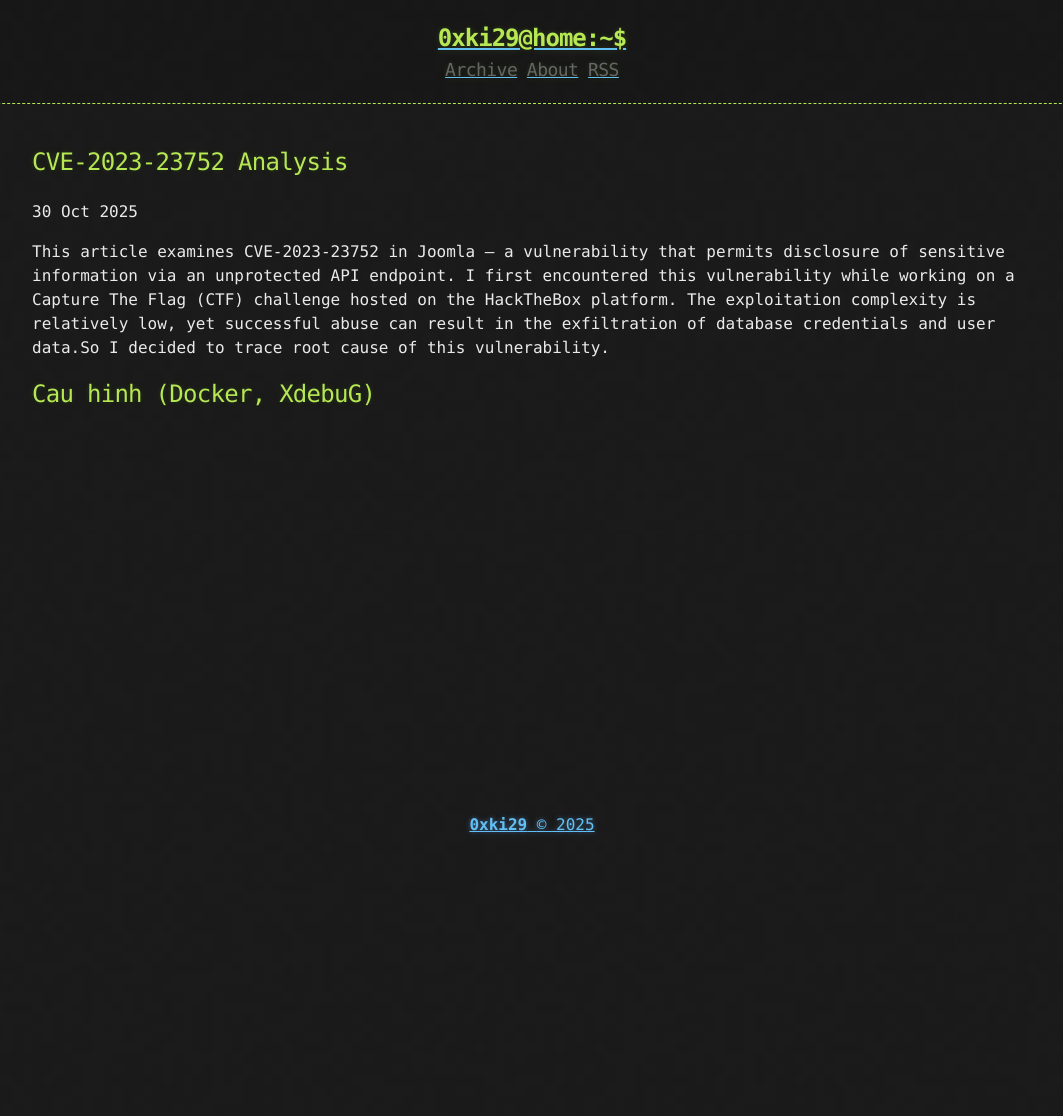
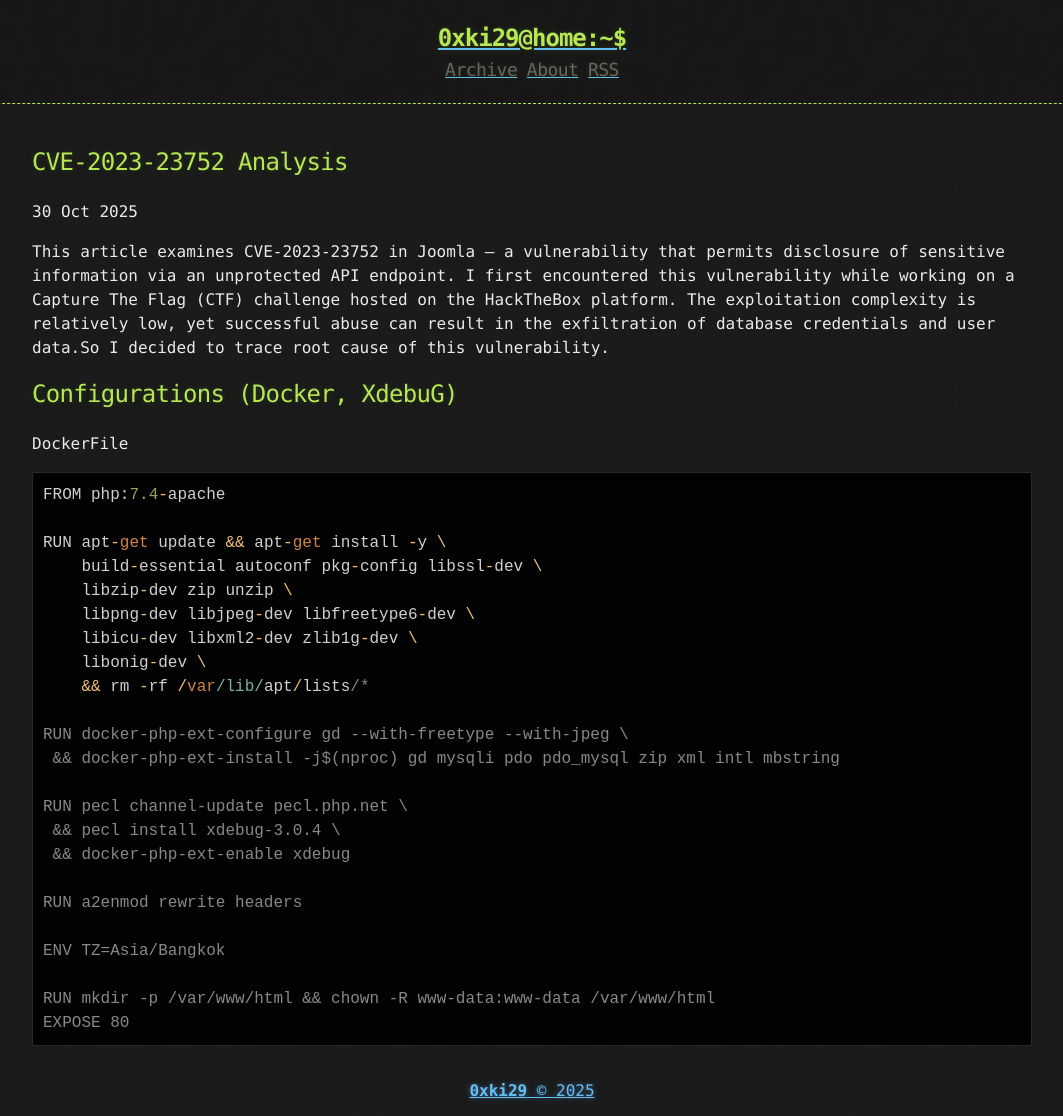
Before and after one commit to 0xki29/blog, a Jekyll site: the page built from _posts/2025-10-30-phan-tich-CVE-2023-23752.md, in a window 1280 px wide. Shown: the whole page, without its empty margins (108-1171 px from the left). Built offline with Jekyll 4.4.1, drawn with Linux system fonts in a browser that asks for light colours; before the commit the page ends 900 px from its top, so only the background shows below that.

Commit message:
Add post: Phân tích CVE-2023-23752

````diff
--- a/_posts/2025-10-30-phan-tich-CVE-2023-23752.md
+++ b/_posts/2025-10-30-phan-tich-CVE-2023-23752.md
@@ -7,4 +7,32 @@ categories: [Security, Joomla]
 
 This article examines CVE-2023-23752 in Joomla — a vulnerability that permits disclosure of sensitive information via an unprotected API endpoint. I first encountered this vulnerability while working on a Capture The Flag (CTF) challenge hosted on the HackTheBox platform. The exploitation complexity is relatively low, yet successful abuse can result in the exfiltration of database credentials and user data.So I decided to trace root cause of this vulnerability.
 
-## Cau hinh (Docker, XdebuG)
+## [](#header-2) Configurations (Docker, XdebuG)
+
+DockerFile
+
+```js
+FROM php:7.4-apache
+
+RUN apt-get update && apt-get install -y \
+    build-essential autoconf pkg-config libssl-dev \
+    libzip-dev zip unzip \
+    libpng-dev libjpeg-dev libfreetype6-dev \
+    libicu-dev libxml2-dev zlib1g-dev \
+    libonig-dev \
+    && rm -rf /var/lib/apt/lists/*
+
+RUN docker-php-ext-configure gd --with-freetype --with-jpeg \
+ && docker-php-ext-install -j$(nproc) gd mysqli pdo pdo_mysql zip xml intl mbstring
+
+RUN pecl channel-update pecl.php.net \
+ && pecl install xdebug-3.0.4 \
+ && docker-php-ext-enable xdebug
+
+RUN a2enmod rewrite headers
+
+ENV TZ=Asia/Bangkok
+
+RUN mkdir -p /var/www/html && chown -R www-data:www-data /var/www/html
+EXPOSE 80
+```
````
